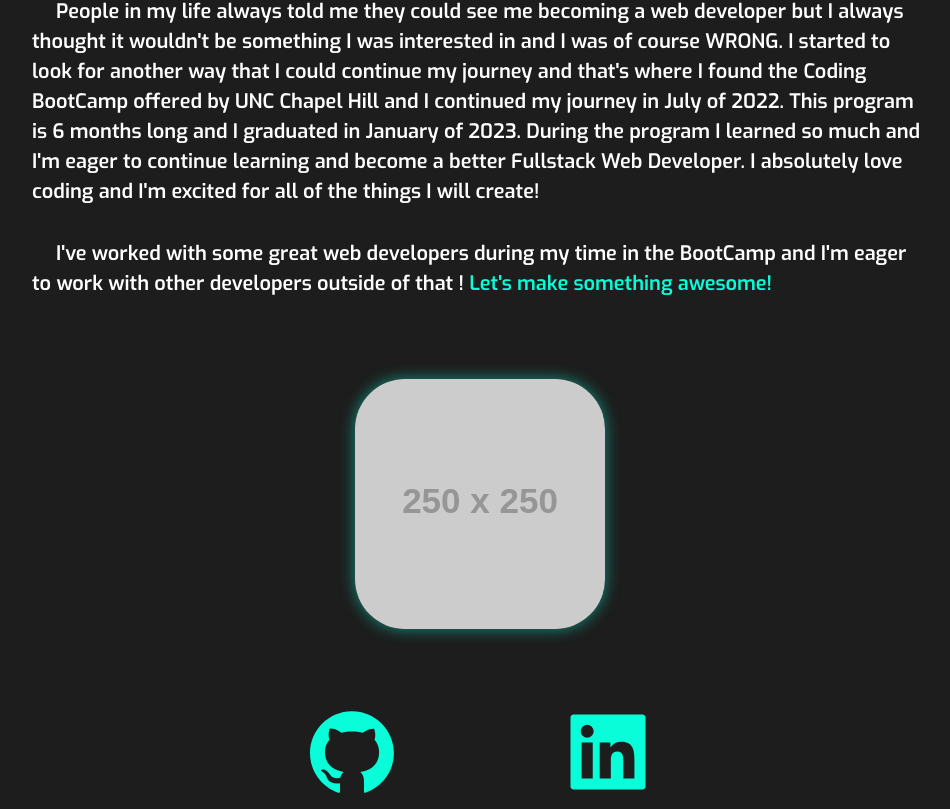
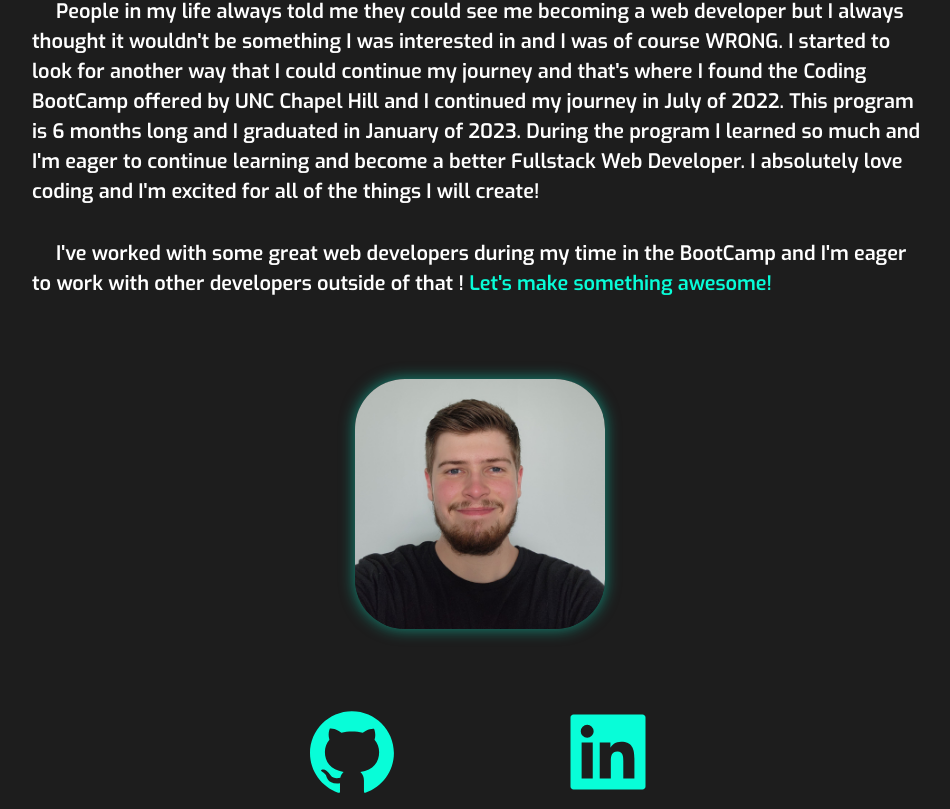
Before and after one commit to ScarElite/professional-portfolio, a React (Create React App) app: page / in a window 1280 px wide. Shown: the part 609-1418 px from the top of the page, without its empty margins (160-1110 px from the left). Built offline with nearby package versions, Linux system fonts and the light colour scheme; a web font is replaced by a local one.

Commit message:
Added in a picture of myself in the About section

```diff
--- a/src/App.css
+++ b/src/App.css
@@ -81,9 +81,12 @@
 }
 
 .personal-image {
-  max-width: 250px !important;
-  max-height: 250px !important;
+  height: 250px !important;
+  width: 250px !important;
   border-radius: 20%;
+  background-image: url(./assets/images/pfp.jpg);
+  background-size: cover;
+  background-position: bottom;
   box-shadow: 0 0 15px rgba(8, 253, 216, 0.5);
 }
 
--- a/src/components/About/index.js
+++ b/src/components/About/index.js
@@ -39,11 +39,7 @@
           </p>
         </section>
         <section className="my-10">
-          <img
-            className="personal-image"
-            src="https://via.placeholder.com/250"
-            alt="placeholder"
-          ></img>
+          <div className="personal-image"></div>
         </section>
       </div>
     </div>
```
Also changed, not shown: src/assets/images/pfp.jpg (added).
